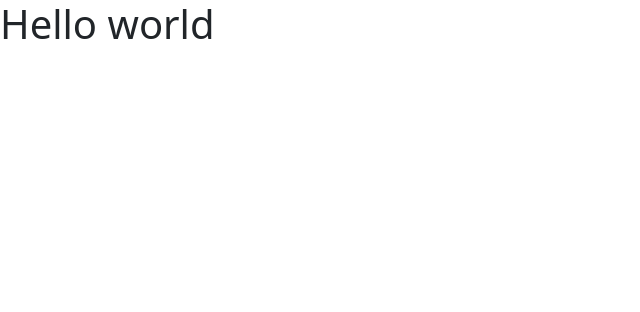
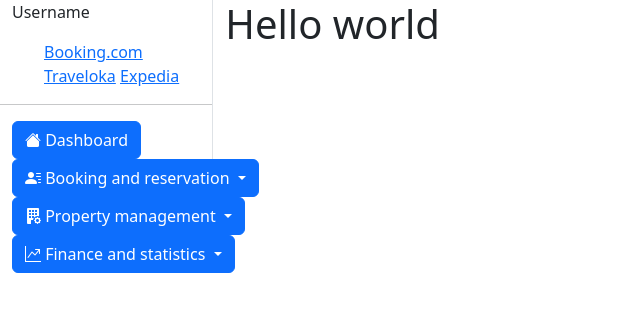
Before and after one commit to UP2002099/Property-Management-System, a Django app: page /website/ in a window 1280 px wide. Shown: the top 312 px of the page, without its empty margins (0-640 px from the left). Run offline with Django 5.2, Linux system fonts and the light colour scheme.

Commit message:
finished navbar and implemented as a modular file

```diff
--- a/website/templates/website/index.html
+++ b/website/templates/website/index.html
@@ -12,6 +12,16 @@
         <link href="https://cdn.jsdelivr.net/npm/bootstrap@5.2.3/dist/css/bootstrap.min.css" rel="stylesheet" integrity="sha384-rbsA2VBKQhggwzxH7pPCaAqO46MgnOM80zW1RWuH61DGLwZJEdK2Kadq2F9CUG65" crossorigin="anonymous">
     </head>
     <body>
-        <h1>Hello world</h1>
+        <div class="container-fluid">
+            <div class="row">
+                <!-- navigation bar here -->
+                {% block nav %}{% include 'navbar.html' %}{% endblock nav %}
+
+                <!-- page content -->
+                <div class="col-10">
+                    <h1>Hello world</h1>
+                </div>
+            </div>
+        </div>
     </body>
 </html>
--- /dev/null
+++ b/website/templates/website/navbar.html
@@ -0,0 +1,88 @@
+<!DOCTYPE html>
+<!--[if lt IE 7]>      <html class="no-js lt-ie9 lt-ie8 lt-ie7"> <![endif]-->
+<!--[if IE 7]>         <html class="no-js lt-ie9 lt-ie8"> <![endif]-->
+<!--[if IE 8]>         <html class="no-js lt-ie9"> <![endif]-->
+<!--[if gt IE 8]>      <html class="no-js"> <!--<![endif]-->
+<html>
+    <head>
+        <meta charset="utf-8">
+        <meta http-equiv="X-UA-Compatible" content="IE=edge">
+        <title></title>
+        <meta name="description" content="">
+        <meta name="viewport" content="width=device-width, initial-scale=1">
+        <!-- bootstrap 5 CSS -->
+        <link href="https://cdn.jsdelivr.net/npm/bootstrap@5.2.3/dist/css/bootstrap.min.css" rel="stylesheet" integrity="sha384-rbsA2VBKQhggwzxH7pPCaAqO46MgnOM80zW1RWuH61DGLwZJEdK2Kadq2F9CUG65" crossorigin="anonymous">
+        <!-- bootstrap icons -->
+        <link rel="stylesheet" href="https://cdn.jsdelivr.net/npm/bootstrap-icons@1.10.3/font/bootstrap-icons.css">
+    </head>
+    <body>
+        <!-- navigation -->
+        <div class="col-2 border-end">
+            <div class="row">
+                <div class="col">
+                    <p>Username</p>
+                </div>
+                <div class="col">
+                    <ul>
+                        <a href="#">Booking.com</a>
+                        <a href="#">Traveloka</a>
+                        <a href="#">Expedia</a>
+                    </ul>
+                </div>
+                <hr>
+            </div>
+            <div class="row">
+                <div class="col">
+                    <ul class="nav flex-column mb-auto">
+                        <li class="nav-item">
+                            <div>
+                                <a class="btn btn-primary" href="{% url 'index' %}">
+                                    <i class="bi-house-fill"></i>
+                                    Dashboard
+                                </a>
+                            </div>
+                        </li>
+                        <li>
+                            <div class="dropdown">
+                                <a class="btn btn-primary dropdown-toggle"  data-bs-toggle="dropdown" aria-expanded="true" href="#" role="button">
+                                    <i class="bi-person-lines-fill"></i>
+                                    Booking and reservation
+                                </a>
+                                <ul class="dropdown-menu">
+                                    <li><a class="dropdown-item" href="#">Walk-in</a></li>
+                                    <li><a class="dropdown-item" href="#">Quota and conditions</a></li>
+                                </ul>
+                            </div>
+                        </li>
+                        <li>
+                            <div class="dropdown">
+                                <a class="btn btn-primary dropdown-toggle" data-bs-toggle="dropdown" aria-expanded="true" href="#" role="button">
+                                    <i class="bi-building-fill-gear"></i>
+                                    Property management
+                                </a>
+                                <ul class="dropdown-menu">
+                                    <li><a class="dropdown-item" href="#">Room status and cleaning</a></li>
+                                    <li><a class="dropdown-item" href="#">Arrivals and departures</a></li>
+                                </ul>
+                            </div>
+                        </li>
+                        <li>
+                            <div class="dropdown">
+                                <a class="btn btn-primary dropdown-toggle" data-bs-toggle="dropdown" aria-expanded="true" href="#" role="button">
+                                    <i class="bi-graph-up-arrow"></i>
+                                    Finance and statistics
+                                </a>
+                                <ul class="dropdown-menu">
+                                    <li><a class="dropdown-item" href="#">Sale statistics</a></li>
+                                    <li><a class="dropdown-item" href="#">Cashflow statement</a></li>
+                                </ul>
+                            </div>
+                        </li>
+                    </ul>
+                </div>
+            </div>
+        </div>
+        <!-- Bootstrap 5 javascript -->
+        <script src="https://cdn.jsdelivr.net/npm/bootstrap@5.2.3/dist/js/bootstrap.bundle.min.js" integrity="sha384-kenU1KFdBIe4zVF0s0G1M5b4hcpxyD9F7jL+jjXkk+Q2h455rYXK/7HAuoJl+0I4" crossorigin="anonymous"></script>
+    </body>
+</html>
--- a/website/urls.py
+++ b/website/urls.py
@@ -4,4 +4,5 @@ from . import views
 
 urlpatterns = [
     path('', views.index, name='index'),
+    path('navbar/', views.navbar, name='navbar'),
 ]
--- a/website/views.py
+++ b/website/views.py
@@ -3,4 +3,6 @@ from django.shortcuts import render
 
 def index(request):
     return render(request, "index.html")
-    # return HttpResponse("Hello, world. You're at the website index.")
+
+def navbar(request):
+    return render(request, "navbar.html")
```
Also changed, not shown: pms/static/website/website.css (added).
